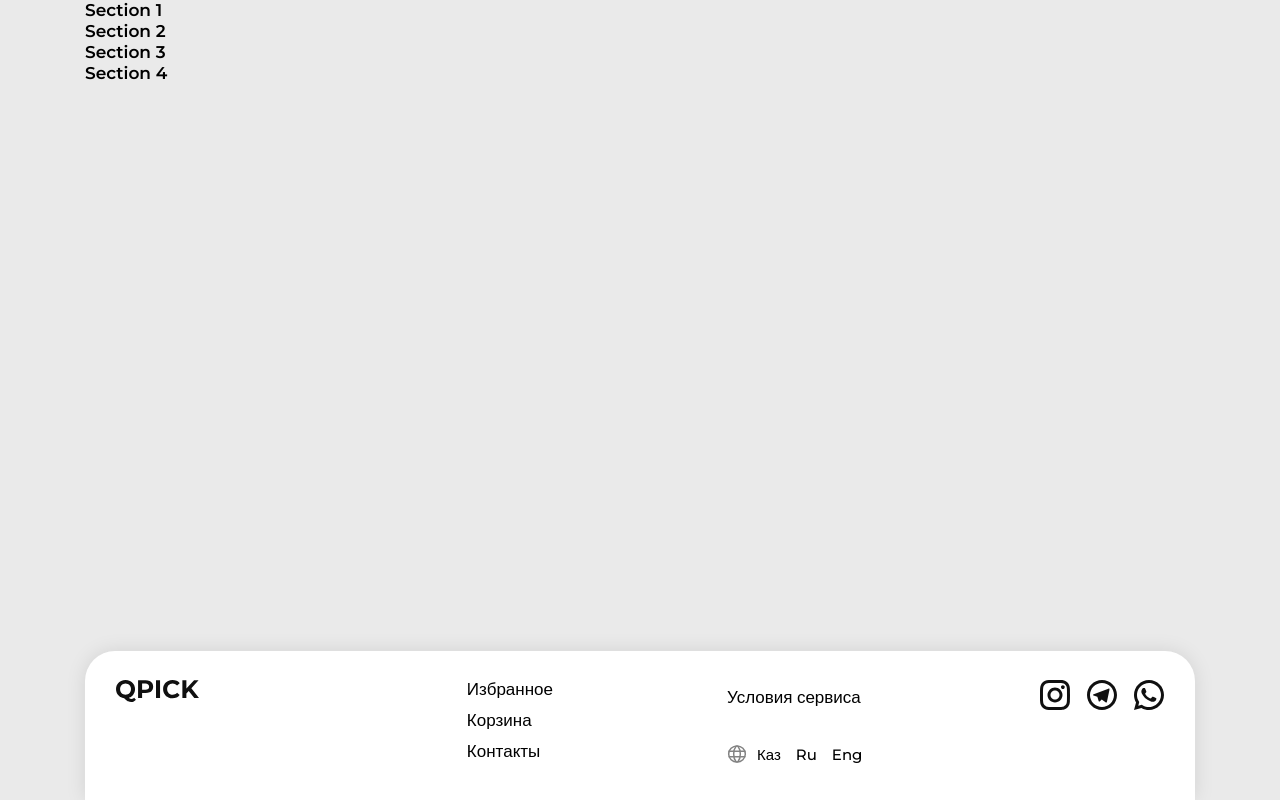
After one commit to Brewery-Code/istore-qpick, a Django app: template istore/core/templates/core/index.html in a window 1280 px wide. The commit adds this page. Run offline with Django 5.2, Linux system fonts and the light colour scheme; the template is opened without the code that fills it: most values are stand-ins (such as "Sample title", 1, 10 or a date in 2020).

Commit message:
Додано footer. Розділено файли base.html і index.html

```diff
--- a/istore/core/static/core/css/main.css
+++ b/istore/core/static/core/css/main.css
@@ -112,7 +112,7 @@ h6 {
 body {
   background-color: #eaeaea;
   font-family: Montserrat, sans-serif;
-  font-style: 17px;
+  font-size: 17px;
   font-weight: 600;
   line-height: 1.23;
 }
@@ -124,24 +124,89 @@ body {
   overflow: hidden;
 }
 
-main {
-  flex: 1 1 100%;
-}
-
 .container {
   width: 100%;
   max-width: 1110px;
   margin: 0 auto;
 }
 
+main {
+  flex: 1 1 100%;
+}
+
 .footer-container {
+  position: relative;
   height: 149px;
   background-color: #ffffff;
   border-radius: 30px 30px 0px 0px;
   box-shadow: 0px 0px 20px 0px rgba(0, 0, 0, 0.1);
+  display: flex;
 }
-.footer-container__left-content {
+.footer-container .footer-content {
+  display: flex;
+  align-items: center;
+  flex-grow: 1;
+  gap: 174px;
+}
+.footer-container .footer-content__left-content {
   display: flex;
   flex-basis: 50%;
-  gap: 233px;
+  justify-content: end;
+}
+.footer-container .footer-content__logo {
+  position: absolute;
+  top: 29px;
+  left: 31px;
+}
+.footer-container .footer-content__menu li {
+  padding-bottom: 10px;
+}
+.footer-container .footer-content__menu-item {
+  font-weight: 400;
+  color: #000000;
+  transition: color 0.3s;
+}
+.footer-container .footer-content__menu-item:hover {
+  color: #ffa542;
+}
+.footer-container .footer-content__right-content {
+  display: flex;
+  flex-basis: 50%;
+  gap: 135px;
+  align-items: center;
+}
+.footer-container .footer-content__conditions {
+  font-weight: 400;
+  margin: 0 0 36px 0;
+}
+.footer-container .footer-content__conditions a {
+  color: #000000;
+}
+.footer-container .footer-content__lang {
+  display: flex;
+}
+.footer-container .footer-content__lang-menu {
+  display: flex;
+  flex-grow: 1;
+  justify-content: center;
+  gap: 15px;
+  margin-left: 10px;
+}
+.footer-container .footer-content__lang-item {
+  font-size: 15px;
+  font-weight: 500;
+  line-height: 1.2;
+  color: #000000;
+  transition: color 0.3s;
+}
+.footer-container .footer-content__lang-item:hover {
+  font-weight: 700;
+  color: #ffa542;
+}
+.footer-container .footer-content__social-icons {
+  display: flex;
+  gap: 17px;
+  position: absolute;
+  top: 29px;
+  right: 31px;
 }/*# sourceMappingURL=main.css.map */
--- a/istore/core/static/core/scss/components/_base.scss
+++ b/istore/core/static/core/scss/components/_base.scss
@@ -1,7 +1,7 @@
 body {
     background-color: $page-background-color;
     font-family: Montserrat, sans-serif;
-    font-style: 17px;
+    font-size: 17px;
     font-weight: 600;
     line-height: 1.23;
 }
--- a/istore/core/static/core/scss/components/_footer.scss
+++ b/istore/core/static/core/scss/components/_footer.scss
@@ -1,14 +1,95 @@
 .footer-container {
+    position: relative;
     height: 149px;
     background-color: $section-background-color;
     border-radius: 30px 30px 0px 0px;
     box-shadow: 0px 0px 20px 0px rgba(0, 0, 0, 0.1);
+    display: flex;
 
-    &__left-content {
+    .footer-content {
         display: flex;
-        flex-basis: 50%;
-        gap: 233px;
+        align-items: center;
+        flex-grow: 1;
+        gap: 174px;
+
+
+        &__left-content {
+            display: flex;
+            flex-basis: 50%;
+            justify-content: end;
+        }
+
+        &__logo {
+            position: absolute;
+            top: 29px;
+            left: 31px;
+        }
+
+        &__menu li {
+            padding-bottom: 10px;
+        }
+
+        &__menu-item {
+            font-weight: 400;
+            color: $base-font-color;
+            transition: color 0.3s;
+        }
+
+        &__menu-item:hover {
+            color: $hover-link-color;
+        }
+
+
+        &__right-content {
+            display: flex;
+            flex-basis: 50%;
+            gap: 135px;
+            align-items: center;
+        }
+
+        &__conditions {
+            font-weight: 400;
+            margin: 0 0 36px 0;
+        }
+
+        &__conditions a {
+            color: $base-font-color;
+        }
+
+        &__lang {
+            display: flex;
+        }
+
+        &__lang-menu {
+            display: flex;
+            flex-grow: 1;
+            justify-content: center;
+            gap: 15px;
+            margin-left: 10px;
+        }
+
+        &__lang-item {
+            font-size: 15px;
+            font-weight: 500;
+            line-height: 1.2;
+            color: $base-font-color;
+            transition: color 0.3s;
+        }
+
+        &__lang-item:hover {
+            font-weight: 700;
+            color: $hover-link-color;
+        }
+
+        &__social-icons {
+            display: flex;
+            gap: 17px;
+            position: absolute;
+            top: 29px;
+            right: 31px;
+        }
     }
 
 
+
 }
--- a/istore/core/static/core/scss/components/_variables.scss
+++ b/istore/core/static/core/scss/components/_variables.scss
@@ -1,2 +1,4 @@
 $section-background-color: #ffffff;
 $page-background-color: #eaeaea;
+$base-font-color: #000000;
+$hover-link-color: #ffa542;
--- /dev/null
+++ b/istore/core/templates/base.html
@@ -0,0 +1,69 @@
+{% load static %}
+<!DOCTYPE html>
+<html lang="en">
+
+<head>
+    <meta charset="UTF-8">
+    <meta name="viewport" content="width=device-width, initial-scale=1.0">
+    <title>{{ title }}</title>
+    <link type="text/css" href="{% static 'core/css/main.css' %}" rel="stylesheet" />
+</head>
+
+<body>
+    <div class="wrapper">
+        <header>
+            <div class="container">
+                <nav></nav>
+            </div>
+        </header>
+        <main>
+            {% block main %}
+            {% endblock %}
+        </main>
+        <footer>
+            <div class="container">
+                <div class="footer-container">
+                    <div class="footer-content">
+                        <div class="footer-content__left-content">
+                            <div class="footer-content__logo">
+                                <img src="{% static 'core/images/Logo.svg' %}" alt="">
+                            </div>
+
+                            <ul class="footer-content__menu">
+                                <li><a class="footer-content__menu-item" href="#">Избранное</a></li>
+                                <li><a class="footer-content__menu-item" href="#">Корзина</a></li>
+                                <li><a class="footer-content__menu-item" href="#">Контакты</a></li>
+                            </ul>
+
+                        </div>
+                        <div class="footer-content__right-content">
+                            <div class="footer-content__info">
+                                <div class="footer-content__conditions">
+                                    <a href="#">Условия сервиса</a>
+                                </div>
+                                <div class="footer-content__lang">
+                                    <img src="{% static 'core/images/lang.svg' %}" alt="">
+                                    <ul class="footer-content__lang-menu">
+                                        <li><a class="footer-content__lang-item" href="#">Каз</a></li>
+                                        <li><a class="footer-content__lang-item" href="#">Ru</a></li>
+                                        <li><a class="footer-content__lang-item" href="#">Eng</a></li>
+                                    </ul>
+                                </div>
+                            </div>
+                            <div class="footer-content__social-icons">
+                                <a href="#"><img src="{% static 'core/images/Instagram.svg' %}" alt="instagram"
+                                        width="30px" height="30px"></a>
+                                <a href="#"><img src="{% static 'core/images/Telegram.svg' %}" alt="Telegram"
+                                        width="30px" height="30px"></a>
+                                <a href="#"><img src="{% static 'core/images/Whatsapp.svg' %}" alt="Watsapp"
+                                        width="30px" height="30px"></a>
+                            </div>
+                        </div>
+                    </div>
+                </div>
+            </div>
+        </footer>
+    </div>
+</body>
+
+</html>
--- /dev/null
+++ b/istore/core/templates/core/index.html
@@ -0,0 +1,15 @@
+{% extends 'base.html' %}
+{% block main %}
+<section>
+    <div class="container">Section 1</div>
+</section>
+<section>
+    <div class="container">Section 2</div>
+</section>
+<section>
+    <div class="container">Section 3</div>
+</section>
+<section>
+    <div class="container">Section 4</div>
+</section>
+{% endblock %}
--- a/istore/core/views.py
+++ b/istore/core/views.py
@@ -2,4 +2,4 @@ from django.shortcuts import render
 
 
 def index(request):
-    return render(request, 'core/base.html') # Потім змінити на файл index.html в якому буде контент головнгої сторінки
+    return render(request, 'core/index.html')
```
Also changed, not shown: istore/core/templates/core/base.html (deleted, +0 -52 lines), istore/core/static/core/images/Instagram.svg (added), istore/core/static/core/images/Telegram.svg (added), istore/core/static/core/images/Whatsapp.svg (added), istore/core/static/core/images/icons.svg (added), istore/core/static/core/images/lang.svg (added), 1 other file.
